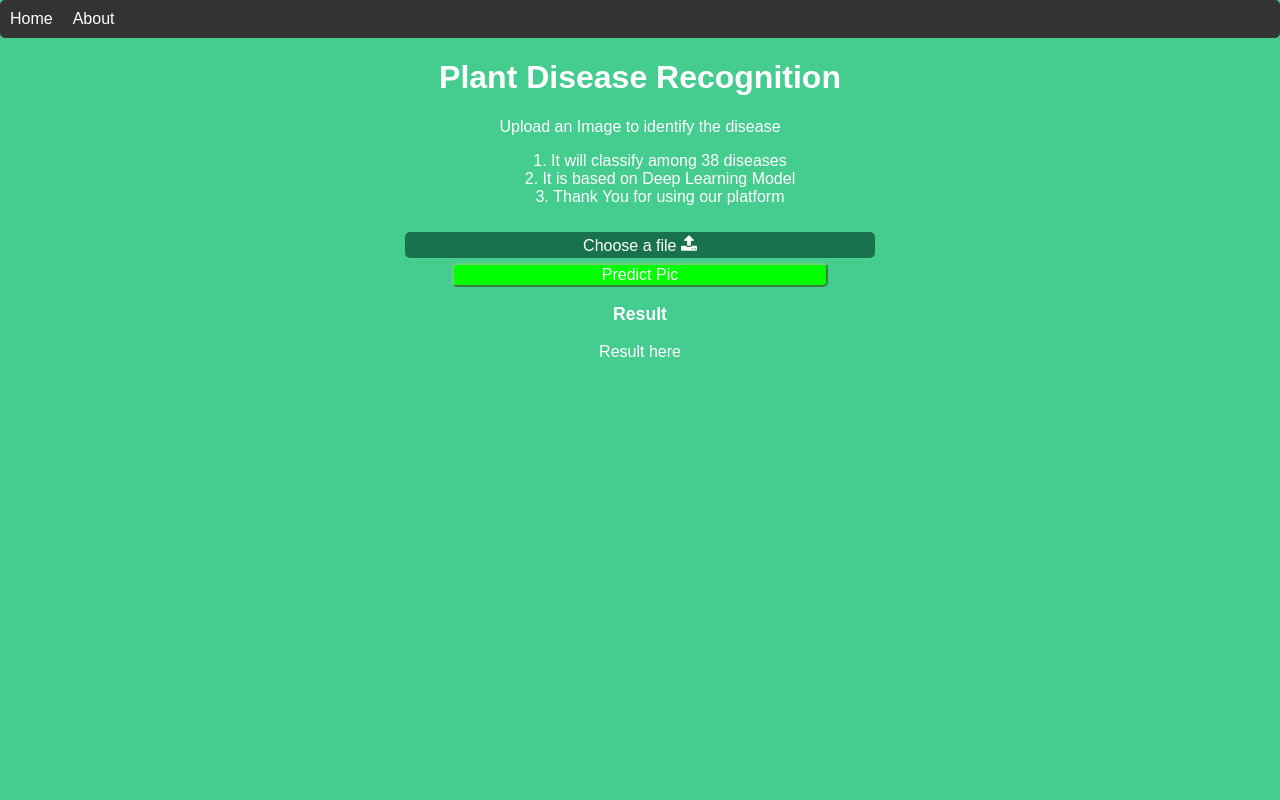
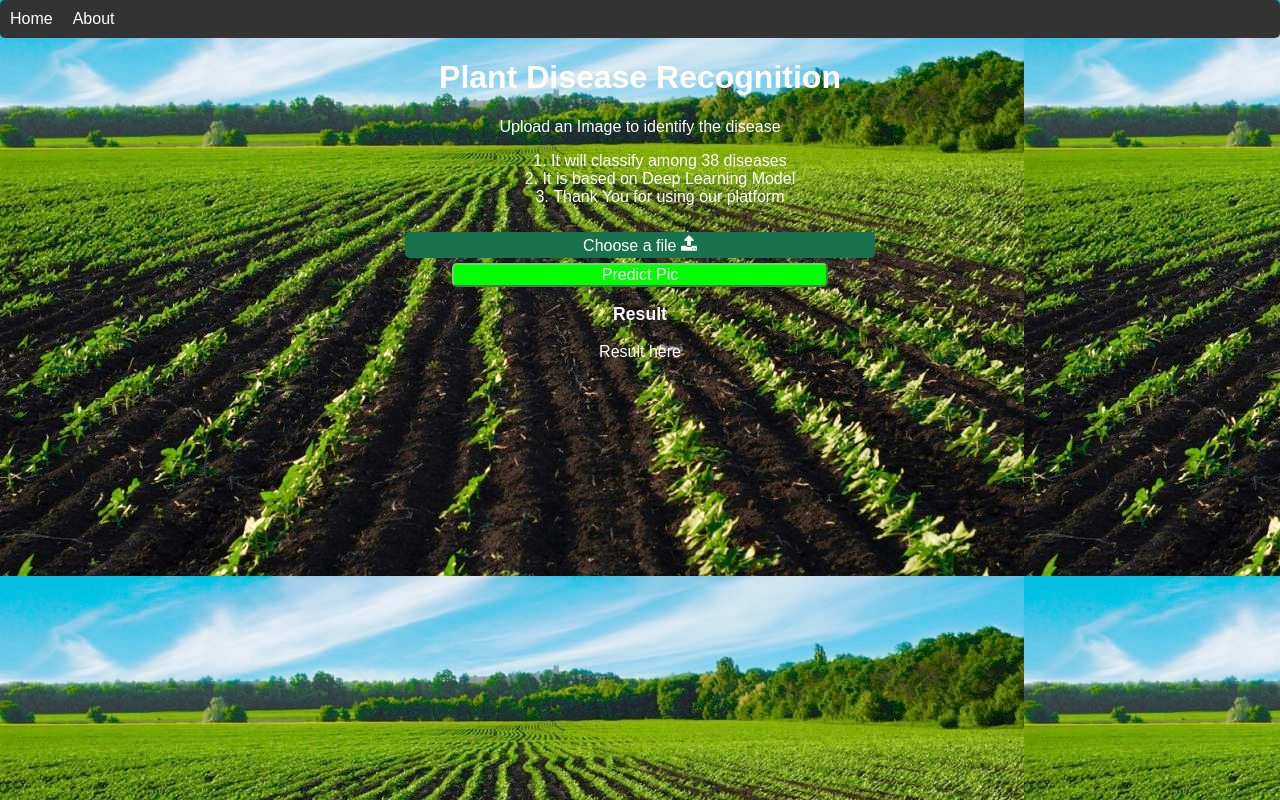
Before and after one commit to VIKGO123/Plant_Disease_Recoginition, a Flask app: page / in a window 1280 px wide. Run offline with Flask 2, Linux system fonts and the light colour scheme.

Commit message:
Update style.css

```diff
--- a/static/css/style.css
+++ b/static/css/style.css
@@ -4,8 +4,8 @@ html {
 
 body {
     margin: 0;
-/*     background-image: url("templates/image/farm.jpg"); */
-    background-color: #45cc8f;
+    background-image: url("https://github.com/VIKGO123/Plant-Disease-Recoginition/tree/master/templates/image/farm.jpg");
+/*     background-color: #45cc8f; */
 }
 
 input[type="submit"] {
```
